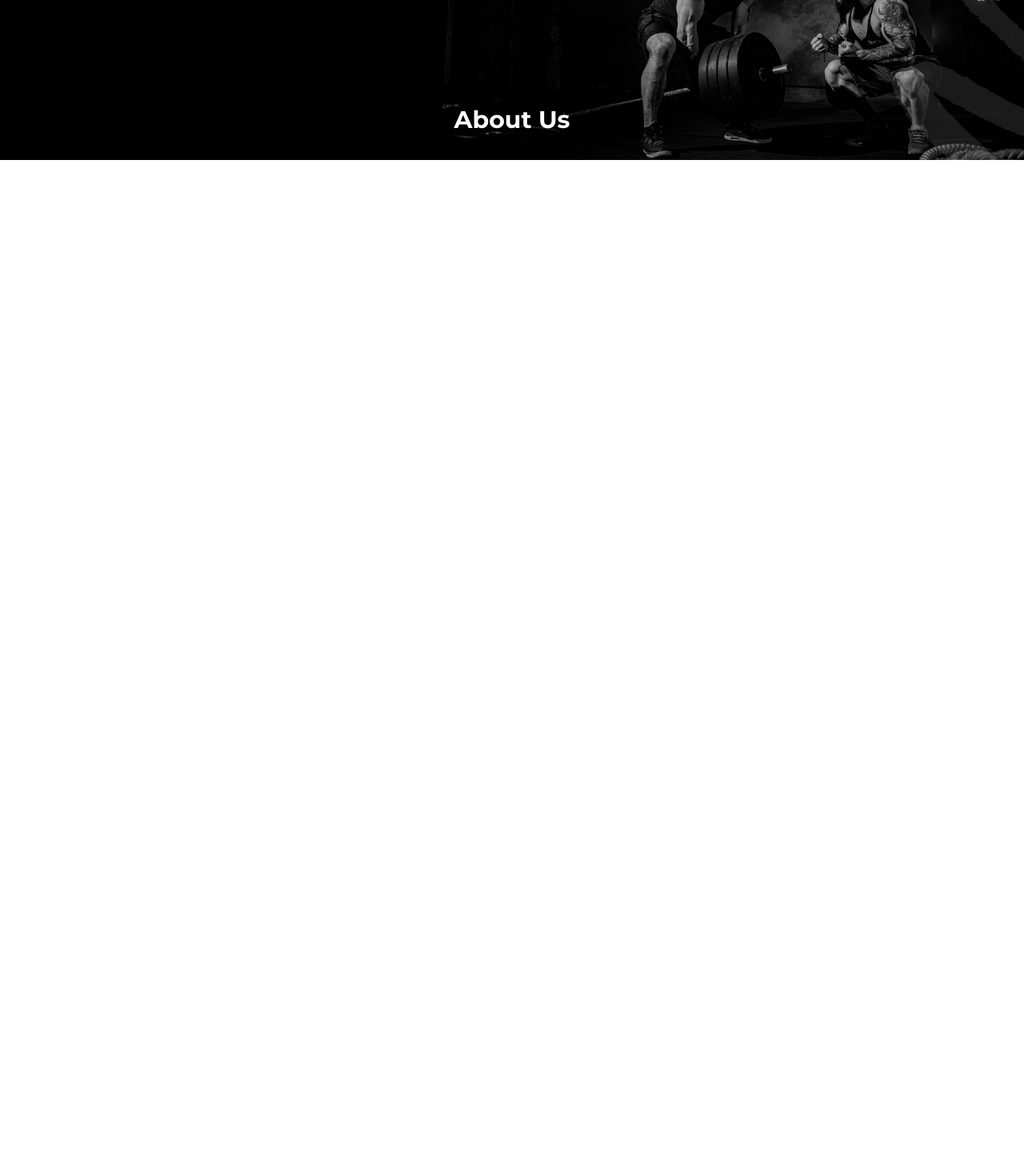
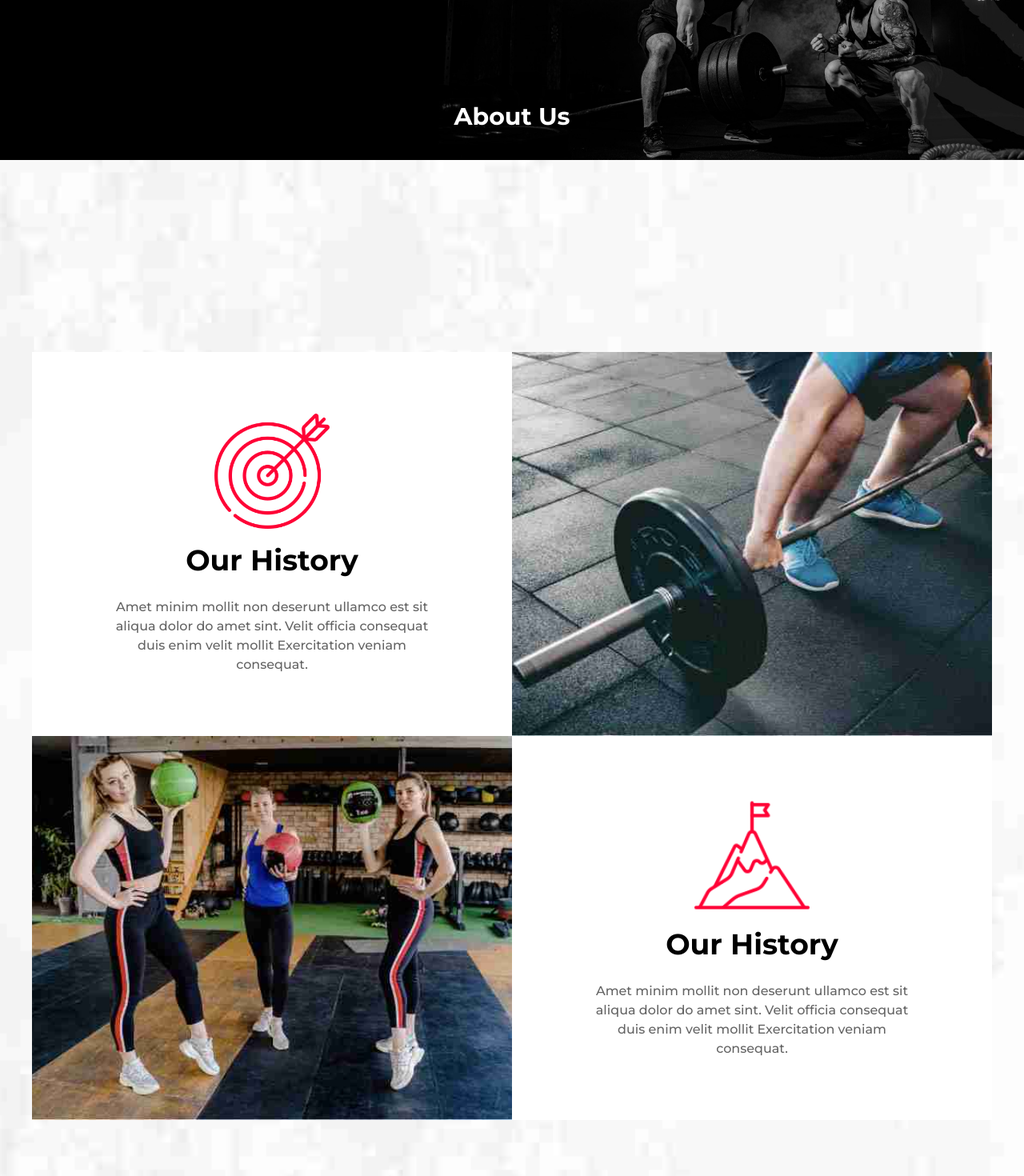
Before and after one commit to joelkimr/gymate, a Next.js app: page /About in a window 1280 px wide. Shown: the part 160-1630 px from the top of the page at 80% size. Before the commit the page ends 800 px from the top, so only its background shows below. Built offline with nearby package versions, Linux system fonts and the light colour scheme.

Commit message:
ft-about-page

```diff
--- a/src/components/NavBar/NavBar.tsx
+++ b/src/components/NavBar/NavBar.tsx
@@ -24,15 +24,15 @@
           sticky ? "shadow-xl !bg-black" : ""
         }`}>
         <Link href='/'>
-          <Image src={Logo} alt='logo_img' className='lg:w-40 md:w-56 w-96' />
+          <Image src={Logo} alt='logo_img' className='lg:w-40 md:w-56 w-64' />
         </Link>
-        <div className='hidden md:block'>
+        <div className='hidden lg:block'>
           <NavList />
         </div>
-        <div className='border-[rgb(255,255,255,0.3)] border-solid border-2  p-2 rounded-md'>
+        <div className='border-[rgb(255,255,255,0.3)] border-solid border-2  p-2 rounded-md hidden md:block'>
           <Link href='#' className='flex items-center '>
             <i className='bg-[#FF0336] text-white text-xl py-2 px-3 rounded-md'></i>
-            <h3 className='text-white md:text-[11px] text-2xl font-[600] uppercase ml-2 mr-2 hover:text-red-400 transition duration-500'>
+            <h3 className='text-white md:text-[11px] text-2xl font-[600] uppercase ml-2 mr-2 hover:text-red-400 transition duration-500 '>
               join class now
             </h3>
           </Link>
--- a/src/pages/About.tsx
+++ b/src/pages/About.tsx
@@ -1,14 +1,72 @@
+import Image from "next/image";
 import React from "react";
+import Footer from "@/components/Footer/footer";
+import Target from "../images/AboutPage/target.png";
+import Img3 from "../images/AboutPage/3.jpg";
+import Img4 from "../images/AboutPage/4.jpg";
+import Mountain from "../images/AboutPage/mountain.png";
 
 const About = () => {
   return (
     <>
       <section className='login-section'>
-        <div className='login-banner relative justify-center flex'>
-          <h1 className='text-white absolute bottom-8 text-3xl font-bold'>
+        <div className='login-banner relative justify-center flex min-w-[60rem] xl:w-auto lg:w-[110%] md:w-[155%]'>
+          <h1 className='text-white absolute bottom-8 md:text-[30px] text-[50px] font-bold'>
             About Us
           </h1>
         </div>
+        <div className='container page-padding py-[5rem] min-w-[60rem] xl:w-auto lg:w-[110%] md:w-[155%]'>
+          <div className='mt-[10rem]'>
+            <div className='md:grid md:grid-cols-2 md:grid-rows-2 w-full flex flex-col space-y-10 md:space-y-0'>
+              <div className='w-full bg-white h-[30rem] flex flex-col justify-center items-center text-center px-[100px]'>
+                <Image
+                  src={Target}
+                  alt='target_img'
+                  className='md:w-[9rem] w-[13rem]'
+                />
+                <h2 className='md:text-[36px] text-[65px] font-bold mt-3'>
+                  Our History
+                </h2>
+                <p className='md:text-[16px] text-[30px] font-medium text-[#646464] mt-5'>
+                  Amet minim mollit non deserunt ullamco est sit aliqua dolor do
+                  amet sint. Velit officia consequat duis enim velit mollit
+                  Exercitation veniam consequat.
+                </p>
+              </div>
+              <div className='w-full bg-white h-[30rem]'>
+                <Image
+                  src={Img3}
+                  alt='about_img'
+                  className='w-full h-full object-cover bg-center'
+                />
+              </div>
+              <div className='w-full bg-white h-[30rem]'>
+                <Image
+                  src={Img4}
+                  alt='about_img'
+                  className='w-full h-full object-cover bg-center'
+                />
+              </div>
+
+              <div className='w-full bg-white h-[30rem] flex flex-col justify-center items-center text-center px-[100px]'>
+                <Image
+                  src={Mountain}
+                  alt='target_img'
+                  className='md:w-[9rem] w-[13rem]'
+                />
+                <h2 className='md:text-[36px] text-[65px] font-bold mt-3'>
+                  Our History
+                </h2>
+                <p className='md:text-[16px] text-[30px] font-medium text-[#646464] mt-5'>
+                  Amet minim mollit non deserunt ullamco est sit aliqua dolor do
+                  amet sint. Velit officia consequat duis enim velit mollit
+                  Exercitation veniam consequat.
+                </p>
+              </div>
+            </div>
+          </div>
+        </div>
+        <Footer />
       </section>
     </>
   );
--- a/src/styles/globals.css
+++ b/src/styles/globals.css
@@ -448,8 +448,6 @@
     background-size: cover;
     background-position: center;
     background-repeat: no-repeat;
-    width: 100%;
-    height: 100%;
 }
 
 .login-banner {
```
